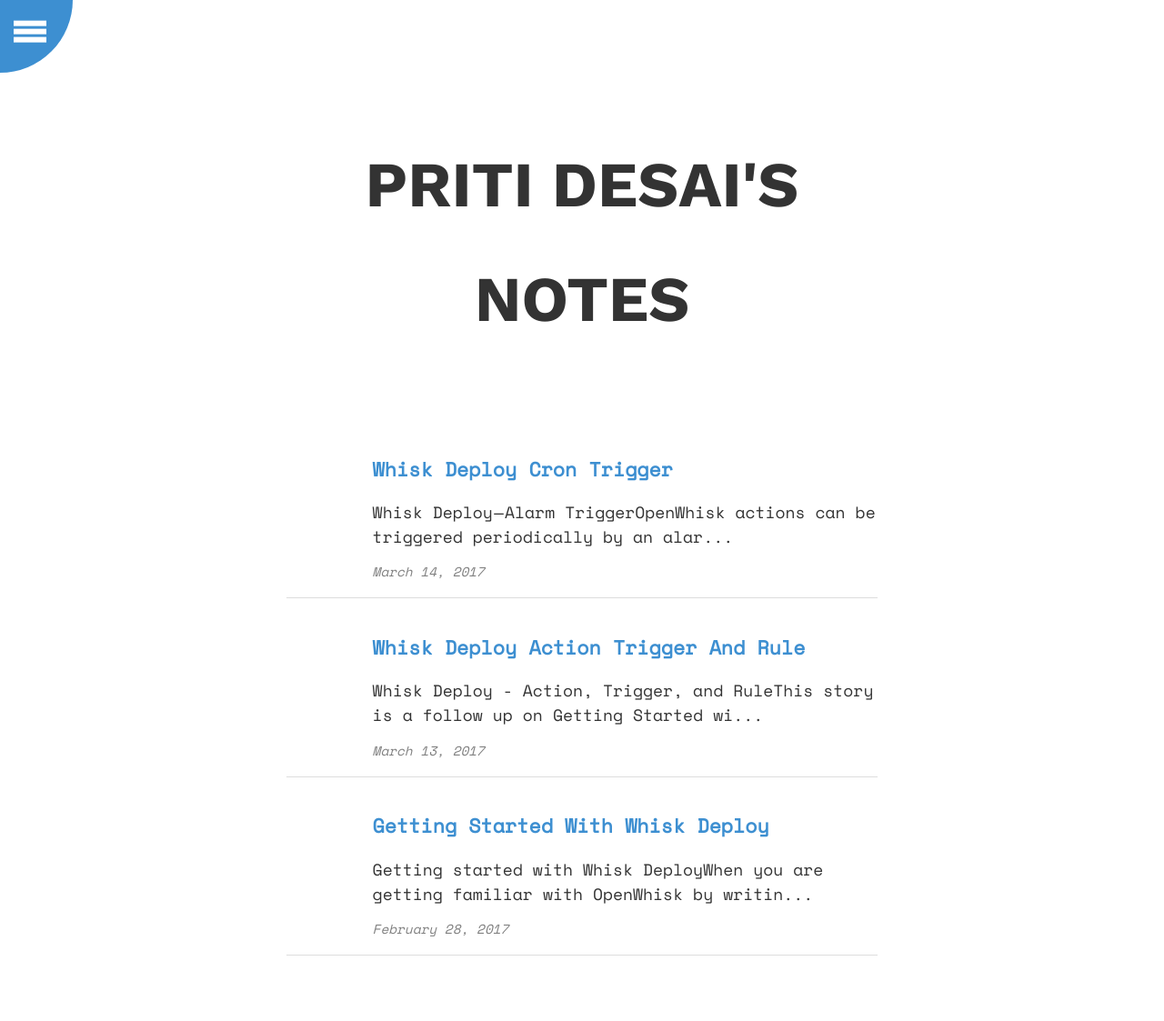
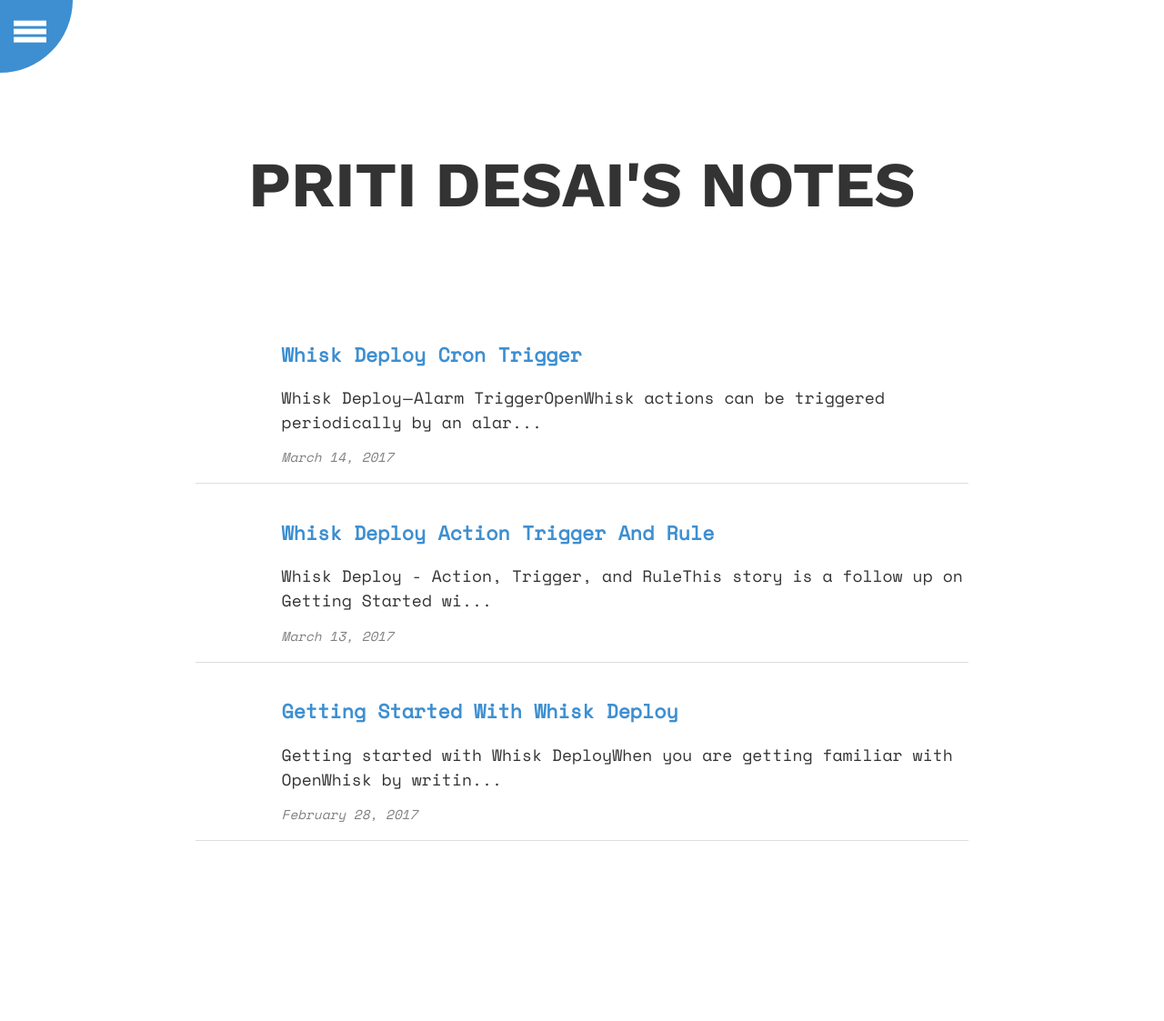
Before and after one commit to pritidesai/pritidesai.github.io, a Jekyll site: the page built from index.html, in a window 1280 px wide. Shown: the whole page at 91% size. Built offline with Jekyll 4.4.1, drawn with Linux system fonts in a browser that asks for light colours; after the commit the page ends 997 px from its top, so only the background shows below that.

Commit message:
Update _style.scss

```diff
--- a/_sass/_style.scss
+++ b/_sass/_style.scss
@@ -191,7 +191,7 @@ pre {
 }
 
 .content {
-	max-width: 650px;
+	max-width: 850px;
 	transition: all .2s;
 	transition-delay: .1s;
     margin: 0 auto;
```
